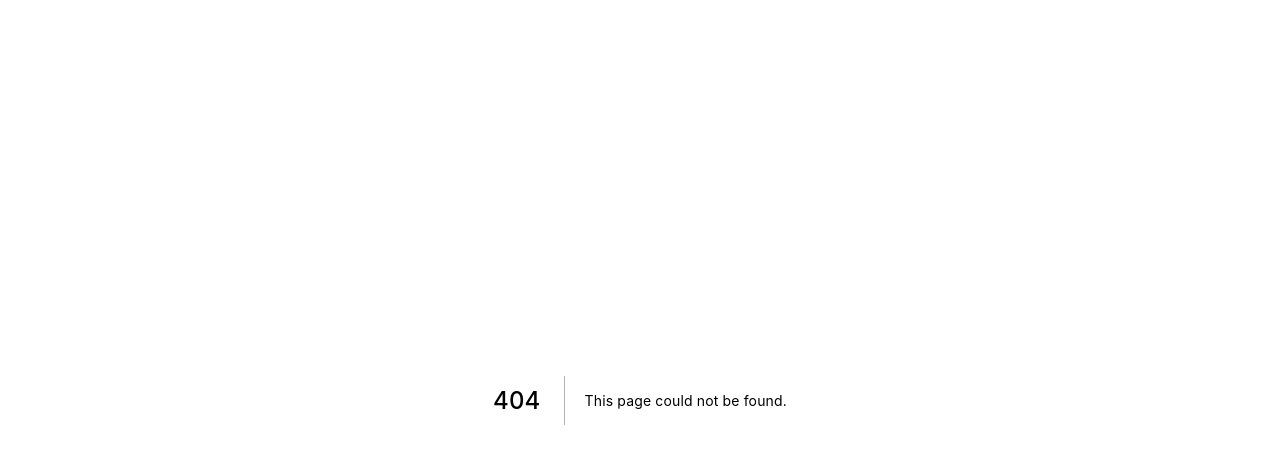
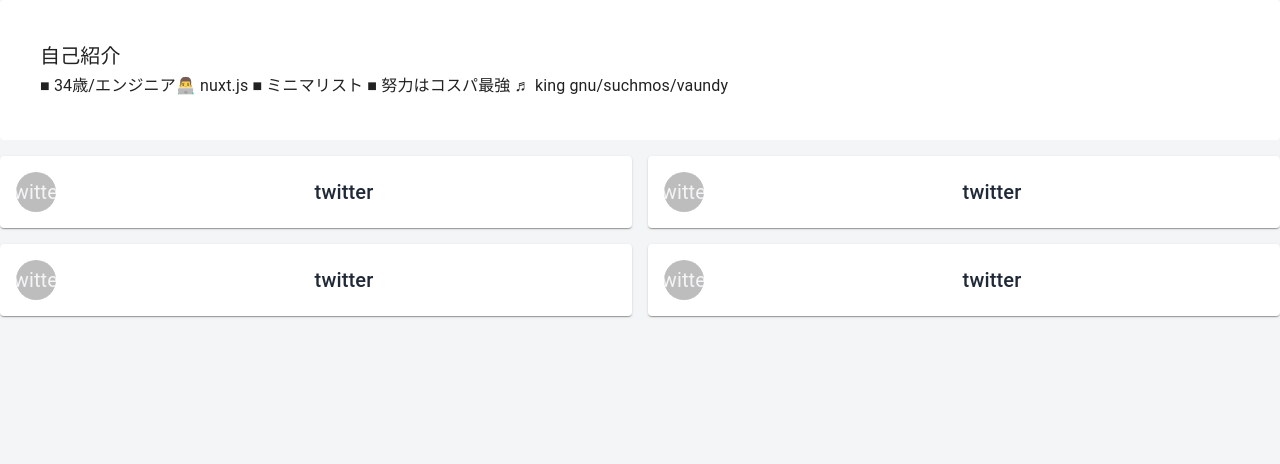
Before and after one commit to Mojakun/portfolio, a Next.js app: page /user/Home in a window 1280 px wide. Before the commit this address had no page. Shown: the top 464 px of the page. Built offline with nearby package versions, Linux system fonts and the light colour scheme.

Commit message:
レイアウト作成

```diff
--- a/package.json
+++ b/package.json
@@ -14,11 +14,15 @@
   "dependencies": {
     "@apollo/client": "^3.4.13",
     "@apollo/react-hooks": "^4.0.0",
+    "@emotion/react": "^11.4.1",
+    "@emotion/styled": "^11.3.0",
     "@graphql-codegen/cli": "^2.2.0",
     "@material-ui/core": "^4.12.3",
     "@material-ui/icons": "^4.11.2",
     "@material-ui/lab": "^4.0.0-alpha.60",
     "@material-ui/types": "^5.1.0",
+    "@mui/material": "^5.0.1",
+    "@mui/styled-engine-sc": "^5.0.0",
     "cross-fetch": "^3.1.4",
     "graphql": "^15.6.0",
     "next": "11.1.2",
--- a/src/components/atoms/layout/HeaderImage.tsx
+++ b/src/components/atoms/layout/HeaderImage.tsx
@@ -16,7 +16,7 @@
 }
 
 const SDiv = styled.div`
-  background: url("https://picsum.photos/1260/150")center top/cover no-repeat;;
+  background: url("https://picsum.photos/1260/150")center top/cover no-repeat;
   width: 100%;
 	height: 0;
 	padding-top: calc(150 / 1000 * 100%); /* calc(画像高さ÷画像幅 ×100%) */
--- /dev/null
+++ b/src/components/organisms/user/UserLink.tsx
@@ -0,0 +1,39 @@
+import React from 'react';
+import styled from 'styled-components';
+import { Card, CardContent, Avatar, Typography, CardHeader, Paper} from '@material-ui/core';
+
+
+export default function UserLink() {
+
+  return (
+    <>
+
+
+
+      <Card>
+        <CardHeader
+          avatar={
+            <SDiv>
+              <Avatar ria-label='recipe'>twitter</Avatar>
+            </SDiv>
+          }
+          title={
+            <SDiv>
+              <Typography variant="h6">twitter</Typography>
+            </SDiv>
+          }
+        />
+      </Card>
+    </>
+  );
+}
+
+
+const SDiv = styled.div`
+  text-align:center
+`;
+const SCardContent = styled(CardContent)`
+  display: flex;
+  justify-content: space-around;
+  aligin-items: center;
+`;
--- /dev/null
+++ b/src/pages/user/Home.tsx
@@ -0,0 +1,36 @@
+import React from 'react';
+import styled from 'styled-components';
+import UserLink from '@/organisms/user/UserLink';
+import { Grid, Paper, Typography } from '@mui/material/';
+
+export default function UserHome() {
+  return (
+    <>
+      <Grid container spacing={2}>
+        <Grid item xs={12}>
+          <Paper elevation={0} sx={{padding:5}}>
+            <Typography variant='h6' component='h2'>
+              自己紹介
+            </Typography>
+            <Typography variant='subtitle1' component='h2'>
+              ■ 34歳/エンジニア👨‍💻 nuxt.js ■ ミニマリスト ■ 努力はコスパ最強 ♬ king
+              gnu/suchmos/vaundy
+            </Typography>
+          </Paper>
+        </Grid>
+        <Grid item sm={6} xs={12}>
+          <UserLink />
+        </Grid>
+        <Grid item sm={6} xs={12}>
+          <UserLink />
+        </Grid>
+        <Grid item sm={6} xs={12}>
+          <UserLink />
+        </Grid>
+        <Grid item sm={6} xs={12}>
+          <UserLink />
+        </Grid>
+      </Grid>
+    </>
+  );
+}
--- a/src/styles/theme.ts
+++ b/src/styles/theme.ts
@@ -1,24 +1,25 @@
-import { createTheme } from '@material-ui/core/styles'
+import { createTheme } from '@material-ui/core/styles';
 const theme = createTheme({
-
   palette: {
     primary: {
       // 緑色
-            main: "#355C7D",
-            dark: "#689F38",
-            light: "#DCEDC8"
+      main: '#7bb1fc',
+      dark: '#4a6a97',
+      light: '#b0d0fd',
     },
     secondary: {
       // オレンジ
-            main: "#FF5722",
-            dark: "#689F38",
-            light: "#DCEDC8"
+      main: '#F88FAB',
+      dark: '#ae6478',
+      light: '#fab1c4',
     },
     text: {
-        // ちょっと薄い黒
-            primary: "#212121",
-            secondary: "#757575"
-        }
-    }
+        primary: '#1f2937',
+        secondary: '#525860',
+    },
+    background: {
+        default:'#f4f5f6'
+    },
+  },
 });
 export default theme;
--- a/src/types/sample.ts
+++ b/src/types/global.ts
@@ -9,3 +9,5 @@
   title: string;
   date: string;
 };
+
+export  type ColorType = 'inherit' | 'primary' | 'secondary' | 'default' | 'info' | 'error' | 'success' | 'warning';
```
Also changed, not shown: src/components/atoms/chip/CategoryChip.tsx (+4 -7 lines), src/components/organisms/user/UserHeader.tsx (+21 -8 lines), src/components/templates/MainLayout.tsx (+2 -13 lines), src/pages/index.tsx (+27 -2 lines), 1 other file (tests, documents, lock files or other folders). Lines whose indentation alone changed are shown as unchanged.
